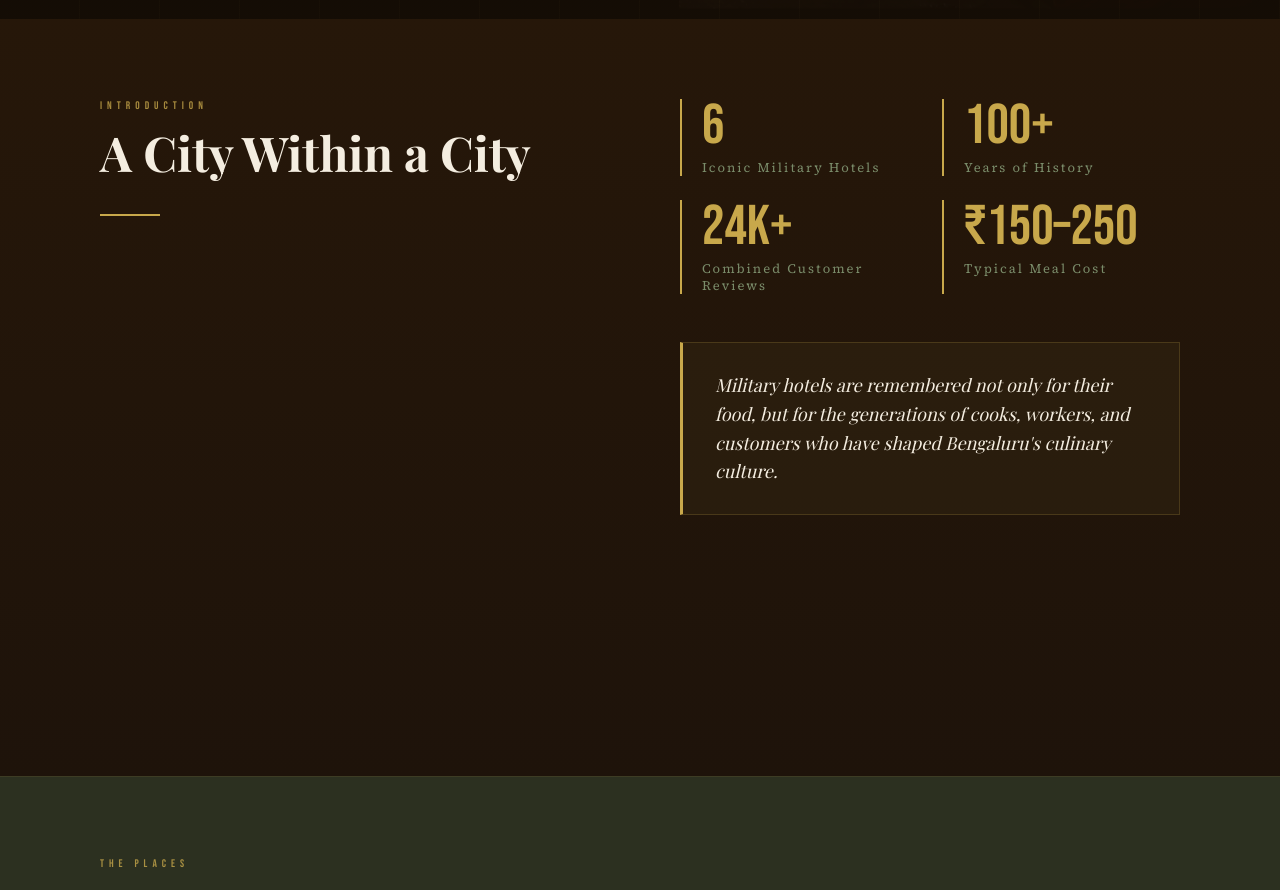
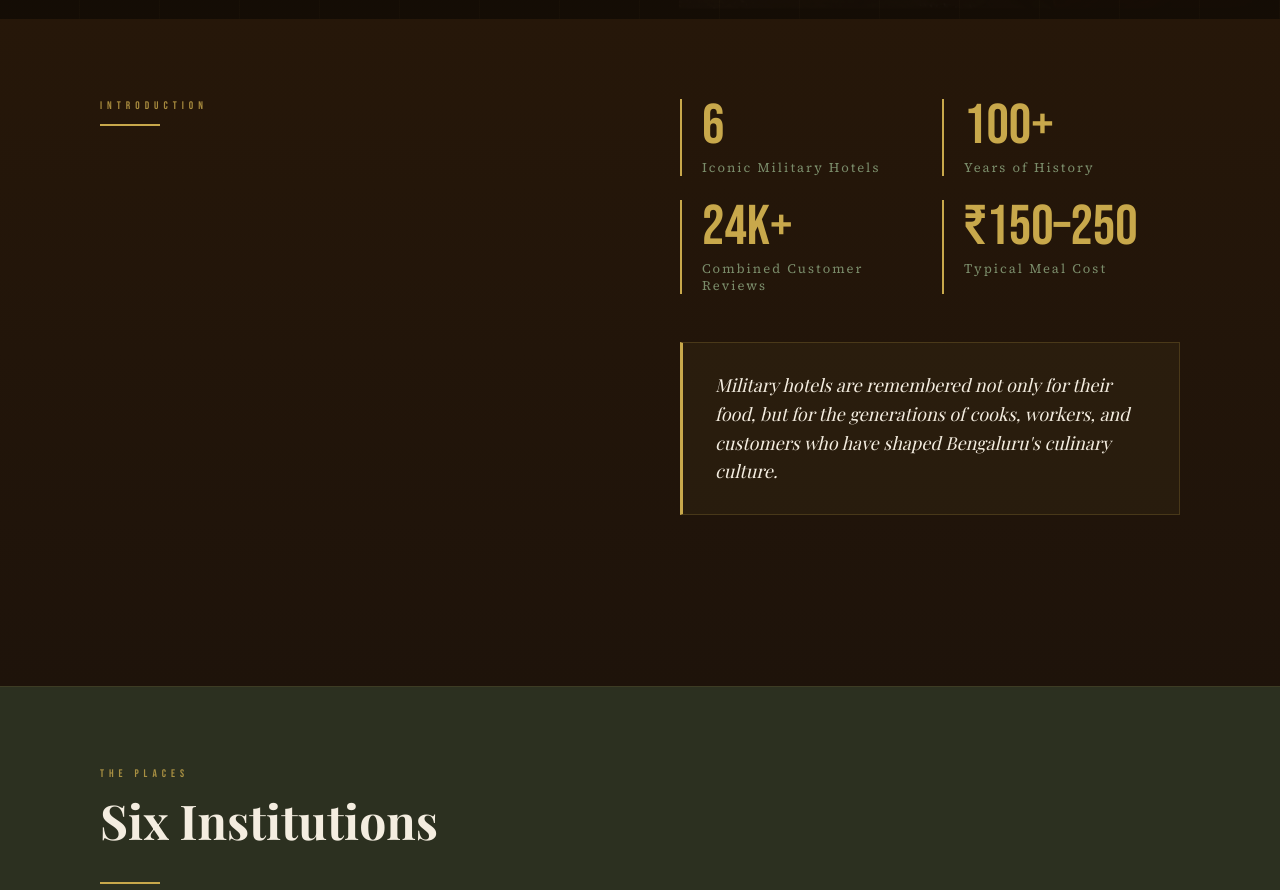
Before and after one commit to AnuragiRajesh/Transmedia-Military-Hotel, a React (Vite) app: page / in a window 1280 px wide. Shown: the part 781-1671 px from the top of the page. Built offline with nearby package versions, Linux system fonts and the light colour scheme; a web font is replaced by a local one.

Commit message:
minor change

```diff
--- a/src/components/Intro/Intro.tsx
+++ b/src/components/Intro/Intro.tsx
@@ -21,7 +21,6 @@ export default function Intro(): JSX.Element {
                     {/* Left — story opening */}
                     <div>
                         <div className="section-label">Introduction</div>
-                        <h2 className="section-title">A City Within a City</h2>
                         <div className="divider" />
 
                         {/* Drop cap paragraph via TextReveal */}
```
